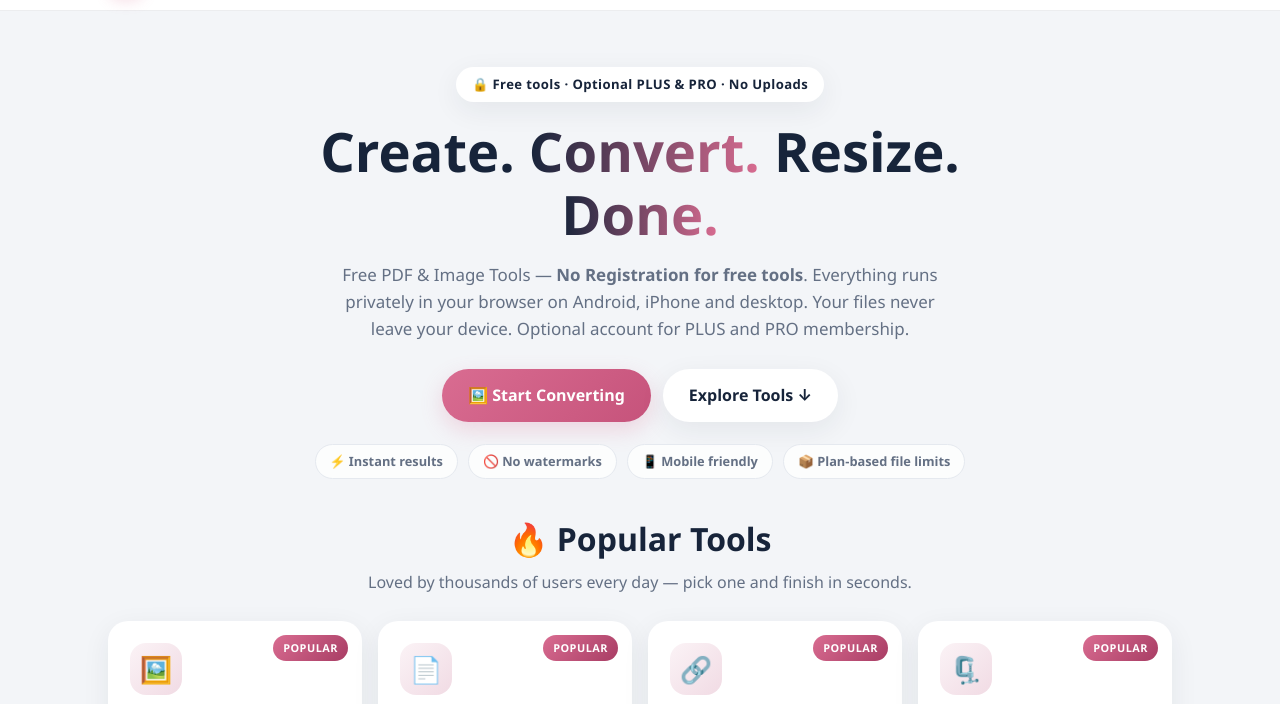
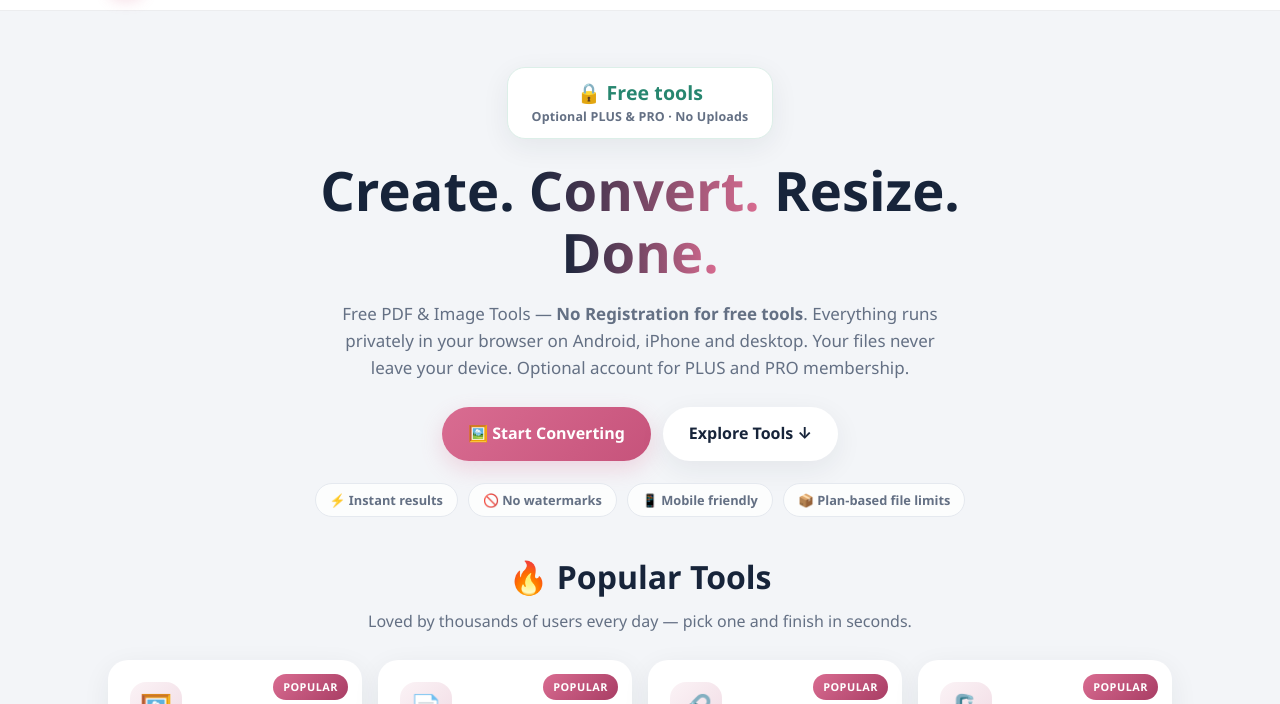
Before and after one commit to q80yooon-tech/peppy-starship-d88ba5, a plain HTML site: page index.html in a window 1280 px wide. Shown: the part 86-790 px from the top of the page. Drawn offline with Linux system fonts and the light colour scheme.

Commit message:
Update index.html

```diff
--- a/index.html
+++ b/index.html
@@ -317,7 +317,36 @@ header{
   background:linear-gradient(90deg,#17243A,#293b59,#D96C91,#293b59,#17243A);
   box-shadow:0 3px 14px rgba(23,36,58,.12);
 }
-.hero .pill{color:var(--ink);box-shadow:var(--shadow)}
+.hero .pill{
+  display:inline-flex;
+  flex-direction:column;
+  align-items:center;
+  justify-content:center;
+  gap:3px;
+  padding:12px 24px;
+  margin-bottom:20px;
+  border:1px solid #dcefe8;
+  border-radius:18px;
+  background:#fff;
+  color:var(--ink);
+  box-shadow:var(--shadow);
+}
+.hero .pill .free-tools-label{
+  display:block;
+  color:#27866f;
+  font-size:1.22rem;
+  line-height:1.3;
+  font-weight:850;
+  letter-spacing:.1px;
+}
+.hero .pill .pill-options{
+  display:block;
+  color:var(--ink-soft);
+  font-size:.78rem;
+  line-height:1.4;
+  font-weight:650;
+  letter-spacing:.15px;
+}
 .hero h1{color:var(--ink)}
 .hero h1 .grad{
   background:linear-gradient(90deg,#17243A,#D96C91);
@@ -431,7 +460,10 @@ footer .copy{color:#b8c3d2}
 
 <main id="app">
   <div class="hero container">
-    <span class="pill">🔒 Free tools · Optional PLUS & PRO · No Uploads</span>
+    <span class="pill">
+      <span class="free-tools-label">🔒 Free tools</span>
+      <span class="pill-options">Optional PLUS &amp; PRO · No Uploads</span>
+    </span>
     <h1>Create. <span class="grad">Convert.</span> Resize.<br><span class="grad">Done.</span></h1>
     <p class="sub">Free PDF & Image Tools — <strong>No Registration for free tools</strong>. Everything runs privately in your browser on Android, iPhone and desktop. Your files never leave your device. Optional account for PLUS and PRO membership.</p>
     <div class="hero-cta">
```
